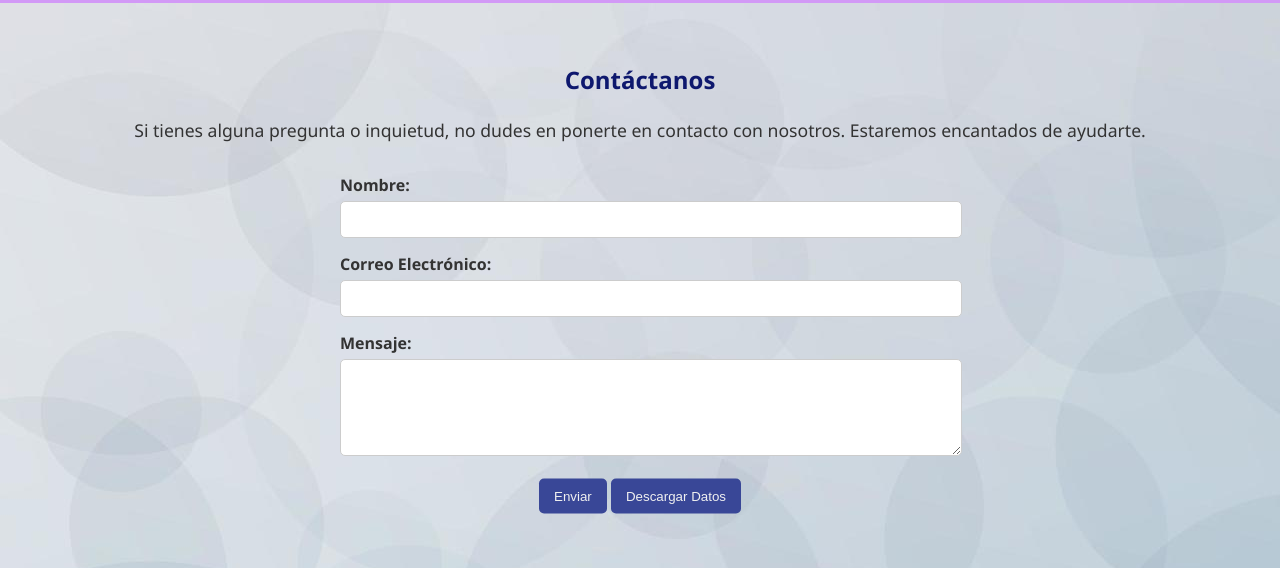
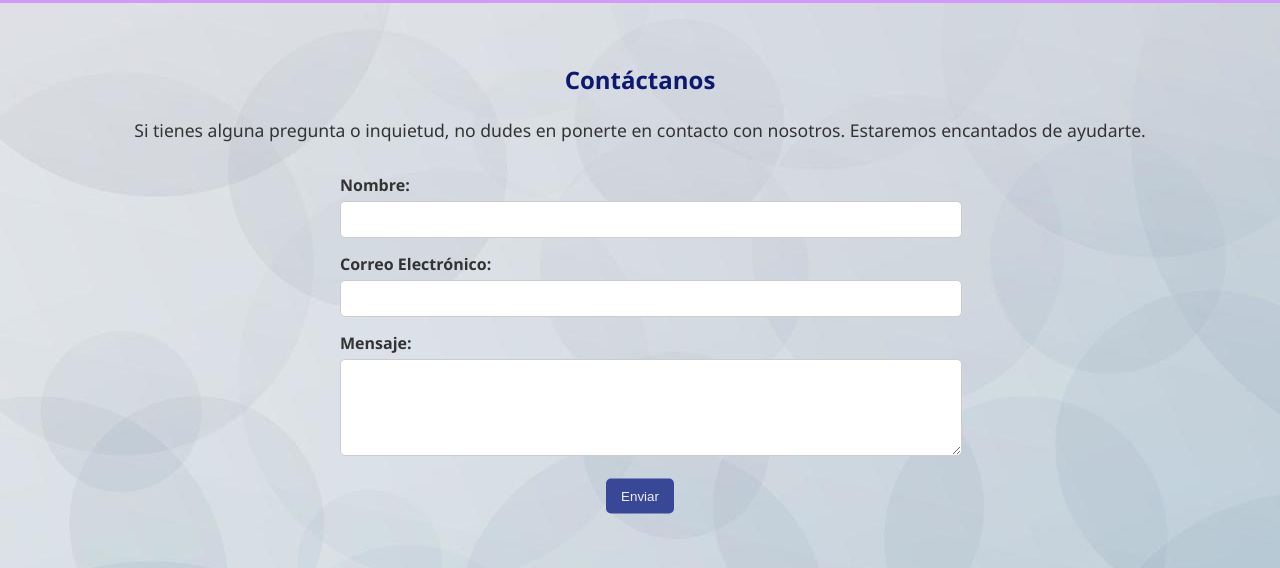
Before and after one commit to IbethOrtega/TalentoTechProyecto, a plain HTML site: page menu/contacto.html in a window 1280 px wide. Shown: the part 102-670 px from the top of the page. Drawn offline with Linux system fonts and the light colour scheme.

Commit message:
añadido datos

```diff
--- a/menu/contacto.html
+++ b/menu/contacto.html
@@ -43,7 +43,6 @@
 
             <div class="button-container">
                 <button type="submit">Enviar</button>
-                <button type="button" id="descargarBtn">Descargar Datos</button>
             </div>
         </form>
     </section>
```
